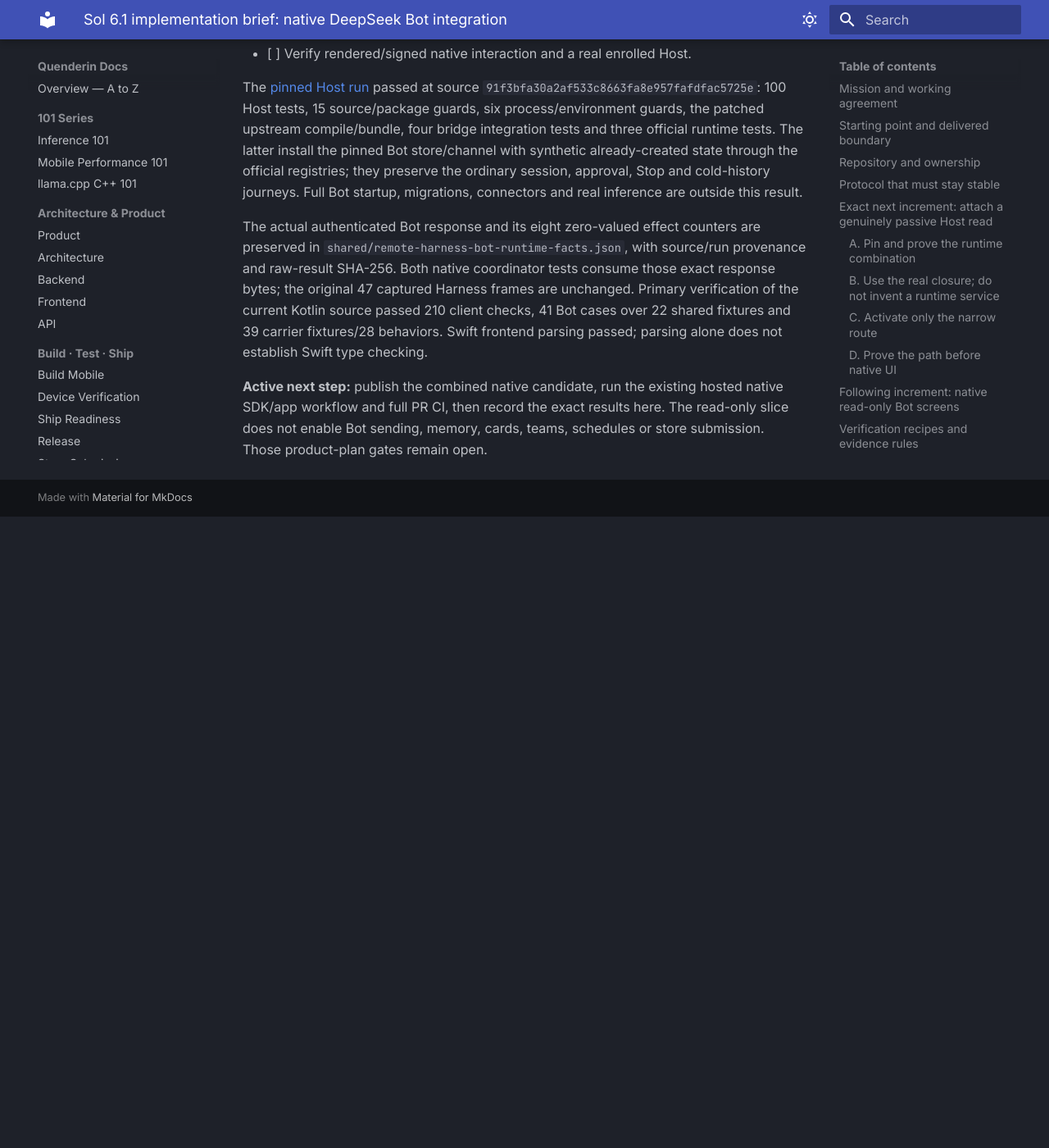
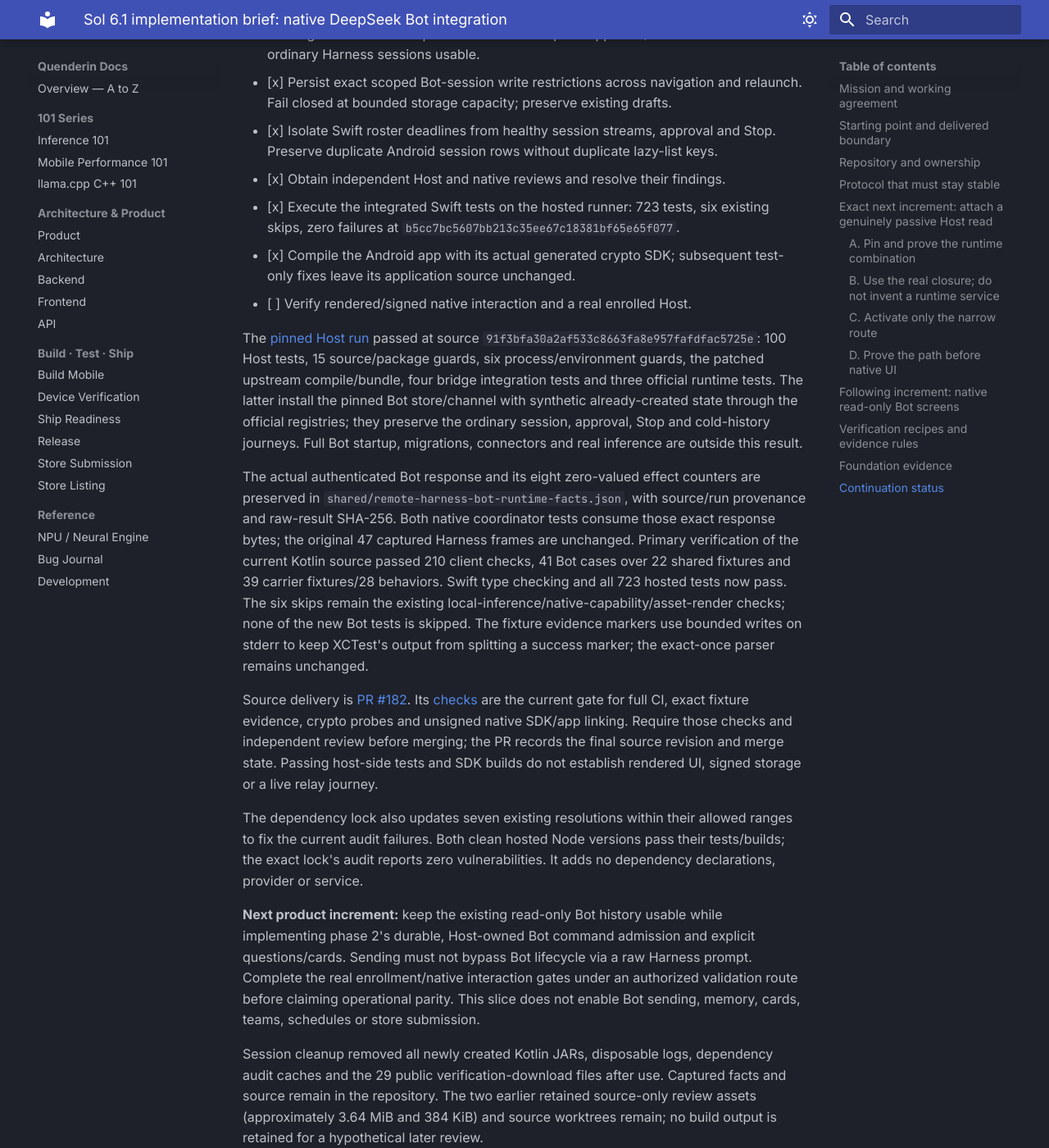
Before and after one commit to alikatgh/quenderin, an MkDocs documentation site: the page built from docs/deepseek-bot-sol-implementation.md, in a window 1280 px wide and 1400 px high, scrolled down 12166 px. Shown: the whole window at 82% size. Built offline with MkDocs 1.6.1 and Material for MkDocs 9.7.7, drawn with Linux system fonts in a browser that asks for light colours; before the commit the page ends 12796 px from its top, so only the background shows below that; some of the changed text lies outside the part shown.

Commit message:
Emit intact native fixture evidence and document Bot delivery

````diff
--- a/docs/deepseek-bot-sol-implementation.md
+++ b/docs/deepseek-bot-sol-implementation.md
@@ -384,6 +384,15 @@
 python3 -B tools/secret_scan.py --staged
 ```
 
+When extending the Swift journey fixture, wait for the request in the selected
+socket's `pendingBotReads` queue before delivering a deferred response.
+`botLoading` is published before asynchronous dispatch and is not an admission
+barrier. `replyBotReads` deliberately throws on an empty queue. Before moving a
+fake clock, complete an ordinary RPC round trip to settle preceding stream
+acknowledgements. Keep the roster deadline journey's real five-second watchdog:
+a stalled fake-clock test must fail and disconnect rather than occupy a runner
+until its workflow timeout.
+
 Do not mark rendered UI, signed storage, live enrollment, real inference or a
 store release complete from these checks. Those remain explicit gates under the
 user's current native-run restriction. No new variable-charge provider, relay,
@@ -393,8 +402,9 @@
 
 Implementation source: `ee499aaac936c8d31ce74974a9f89f50bb5bb6d8`, published to
 [`codex/deepseek-bot-read-contract-20261024`](https://github.com/alikatgh/quenderin/tree/codex/deepseek-bot-read-contract-20261024).
-The final evidence update changes documentation only; it does not change the
-source tested below. This branch has not been merged into main.
+The foundation evidence update changed documentation only; it did not change the
+source tested below. At that publication the branch had not been merged; the
+continuation status below records the current source-delivery state.
 
 Completed for this increment:
 
@@ -459,7 +469,10 @@
 - [x] Isolate Swift roster deadlines from healthy session streams, approval and
   Stop. Preserve duplicate Android session rows without duplicate lazy-list keys.
 - [x] Obtain independent Host and native reviews and resolve their findings.
-- [ ] Complete hosted compilation/tests of this integrated native candidate.
+- [x] Execute the integrated Swift tests on the hosted runner: 723 tests,
+  six existing skips, zero failures at `b5cc7bc5607bb213c35ee67c18381bf65e65f077`.
+- [x] Compile the Android app with its actual generated crypto SDK; subsequent
+  test-only fixes leave its application source unchanged.
 - [ ] Verify rendered/signed native interaction and a real enrolled Host.
 
 The [pinned Host run](https://github.com/alikatgh/quenderin/actions/runs/40084776342)
@@ -477,9 +490,33 @@
 exact response bytes; the original 47 captured Harness frames are unchanged.
 Primary verification of the current Kotlin source passed 210 client checks,
 41 Bot cases over 22 shared fixtures and 39 carrier fixtures/28 behaviors. Swift
-frontend parsing passed; parsing alone does not establish Swift type checking.
+type checking and all 723 hosted tests now pass. The six skips remain the existing
+local-inference/native-capability/asset-render checks; none of the new Bot tests
+is skipped. The fixture evidence markers use bounded writes on stderr to keep
+XCTest's output from splitting a success marker; the exact-once parser remains
+unchanged.
 
-**Active next step:** publish the combined native candidate, run the existing
-hosted native SDK/app workflow and full PR CI, then record the exact results here.
-The read-only slice does not enable Bot sending, memory, cards, teams, schedules
-or store submission. Those product-plan gates remain open.
+Source delivery is [PR #182](https://github.com/alikatgh/quenderin/pull/182).
+Its [checks](https://github.com/alikatgh/quenderin/pull/182/checks) are the current
+gate for full CI, exact fixture evidence, crypto probes and unsigned native SDK/app
+linking. Require those checks and independent review before merging; the PR
+records the final source revision and merge state. Passing host-side tests and
+SDK builds do not establish rendered UI, signed storage or a live relay journey.
+
+The dependency lock also updates seven existing resolutions within their allowed
+ranges to fix the current audit failures. Both clean hosted Node versions pass
+their tests/builds; the exact lock's audit reports zero vulnerabilities. It adds
+no dependency declarations, provider or service.
+
+**Next product increment:** keep the existing read-only Bot history usable while
+implementing phase 2's durable, Host-owned Bot command admission and explicit
+questions/cards. Sending must not bypass Bot lifecycle via a raw Harness prompt.
+Complete the real enrollment/native interaction gates under an authorized
+validation route before claiming operational parity. This slice does not enable
+Bot sending, memory, cards, teams, schedules or store submission.
+
+Session cleanup removed all newly created Kotlin JARs, disposable logs, dependency
+audit caches and the 29 public verification-download files after use. Captured
+facts and source remain in the repository. The two earlier retained source-only
+review assets (approximately 3.64 MiB and 384 KiB) and source worktrees remain;
+no build output is retained for a hypothetical later review.
````
Also changed, not shown: 7 other files.
